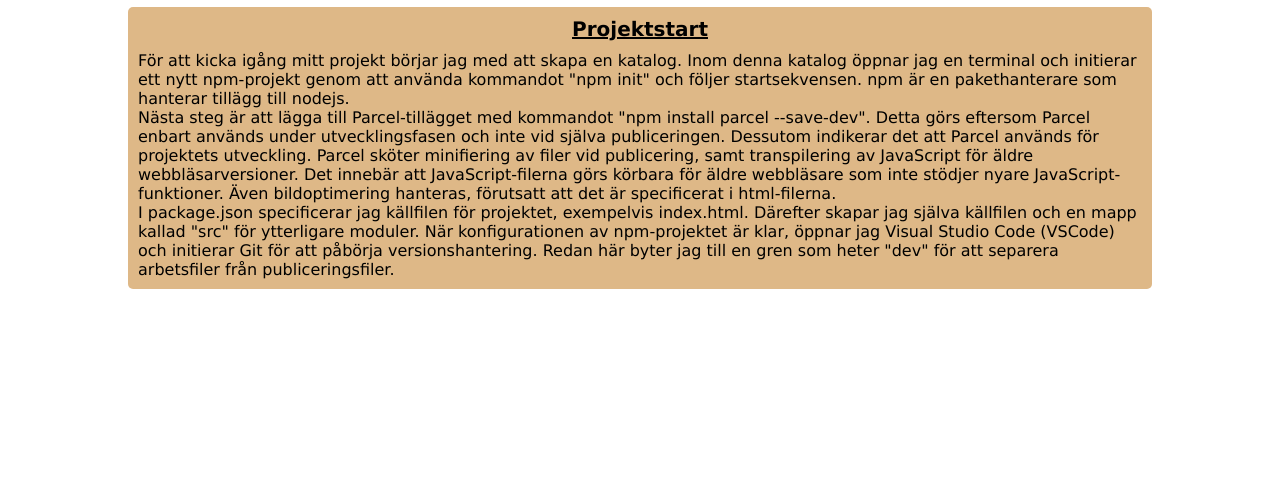
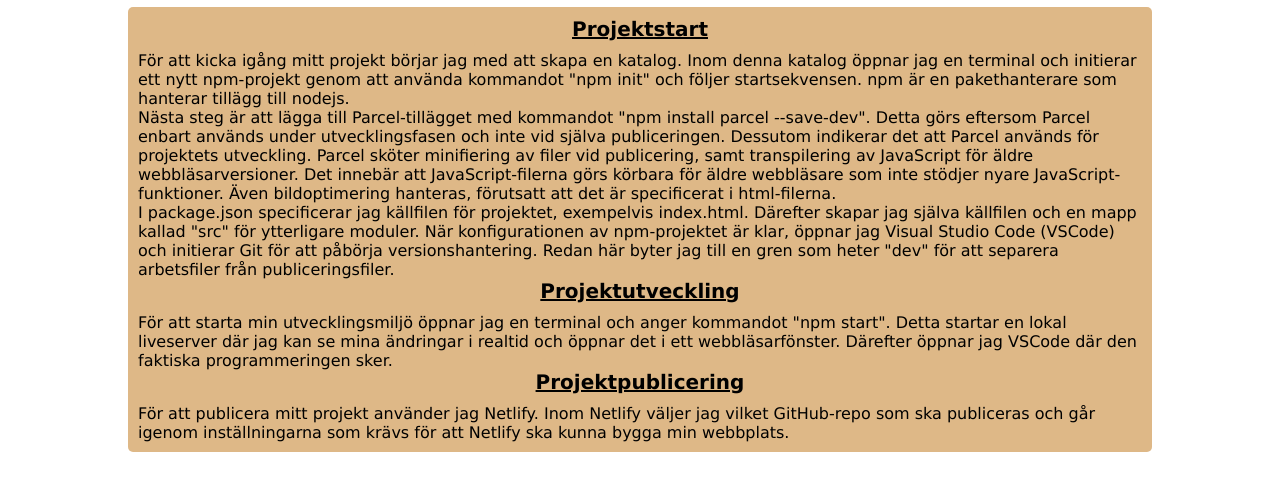
Before and after one commit to HarisSabanovic/Moment1-new, a website built with Parcel: page src/process.html in a window 1280 px wide. Shown: the part 52-542 px from the top of the page. Built offline with nearby package versions, Linux system fonts and the light colour scheme.

Commit message:
projektutveckling och publicerinf

```diff
--- a/src/process.html
+++ b/src/process.html
@@ -22,6 +22,12 @@
             <p>För att kicka igång mitt projekt börjar jag med att skapa en katalog. Inom denna katalog öppnar jag en terminal och initierar ett nytt npm-projekt genom att använda kommandot "npm init" och följer startsekvensen. npm är en pakethanterare som hanterar tillägg till nodejs.</p>
             <p>Nästa steg är att lägga till Parcel-tillägget med kommandot "npm install parcel --save-dev". Detta görs eftersom Parcel enbart används under utvecklingsfasen och inte vid själva publiceringen. Dessutom indikerar det att Parcel används för projektets utveckling. Parcel sköter minifiering av filer vid publicering, samt transpilering av JavaScript för äldre webbläsarversioner. Det innebär att JavaScript-filerna görs körbara för äldre webbläsare som inte stödjer nyare JavaScript-funktioner. Även bildoptimering hanteras, förutsatt att det är specificerat i html-filerna.</p>
             <p>I package.json specificerar jag källfilen för projektet, exempelvis index.html. Därefter skapar jag själva källfilen och en mapp kallad "src" för ytterligare moduler. När konfigurationen av npm-projektet är klar, öppnar jag Visual Studio Code (VSCode) och initierar Git för att påbörja versionshantering. Redan här byter jag till en gren som heter "dev" för att separera arbetsfiler från publiceringsfiler. </p>
+
+            <h1>Projektutveckling</h1>
+            <p>För att starta min utvecklingsmiljö öppnar jag en terminal och anger kommandot "npm start". Detta startar en lokal liveserver där jag kan se mina ändringar i realtid och öppnar det i ett webbläsarfönster. Därefter öppnar jag VSCode där den faktiska programmeringen sker. </p>
+
+            <h1>Projektpublicering</h1>
+            <p>För att publicera mitt projekt använder jag Netlify. Inom Netlify väljer jag vilket GitHub-repo som ska publiceras och går igenom inställningarna som krävs för att Netlify ska kunna bygga min webbplats.</p>
         </div>
     </main>
 
```
